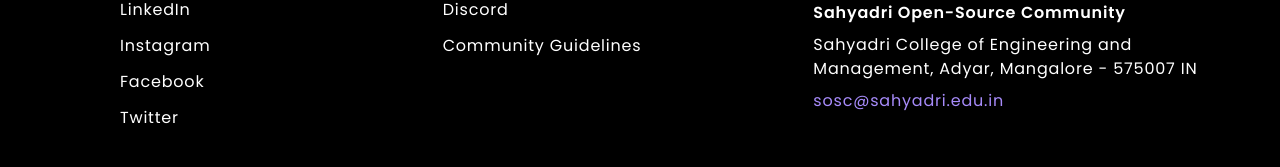
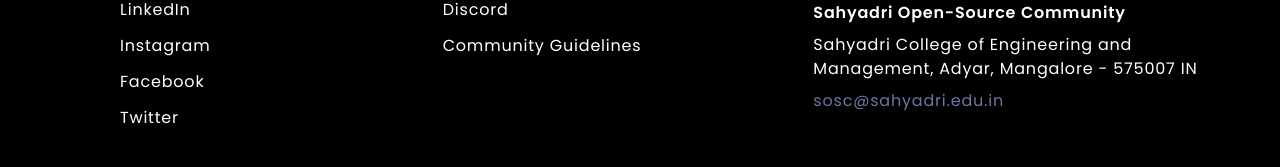
Before and after one commit to srajankumar/codeblaze, a Next.js app: page / in a window 1280 px wide. Shown: the part 1010-1177 px from the top of the page. Built offline with nearby package versions, Linux system fonts and the light colour scheme.

Commit message:
fixed hex code

```diff
--- a/src/components/Footer.tsx
+++ b/src/components/Footer.tsx
@@ -136,7 +136,7 @@
               575007 IN
             </p>
             <Link
-              className="pt-3 text-violet-400 hover:underline w-fit hover:underline-offset-4"
+              className="pt-3 text-[#6D76A3] hover:underline w-fit hover:underline-offset-4"
               href="mailto:sosc@sahyadri.edu.in"
               target="_blank"
             >
--- a/src/components/Timer.jsx
+++ b/src/components/Timer.jsx
@@ -38,7 +38,7 @@
 
   return (
     <div>
-      <div className="text-violet-400">{formatTime(timeRemaining)}</div>
+      <div className="text-[#6D76A3]">{formatTime(timeRemaining)}</div>
     </div>
   );
 };
```
